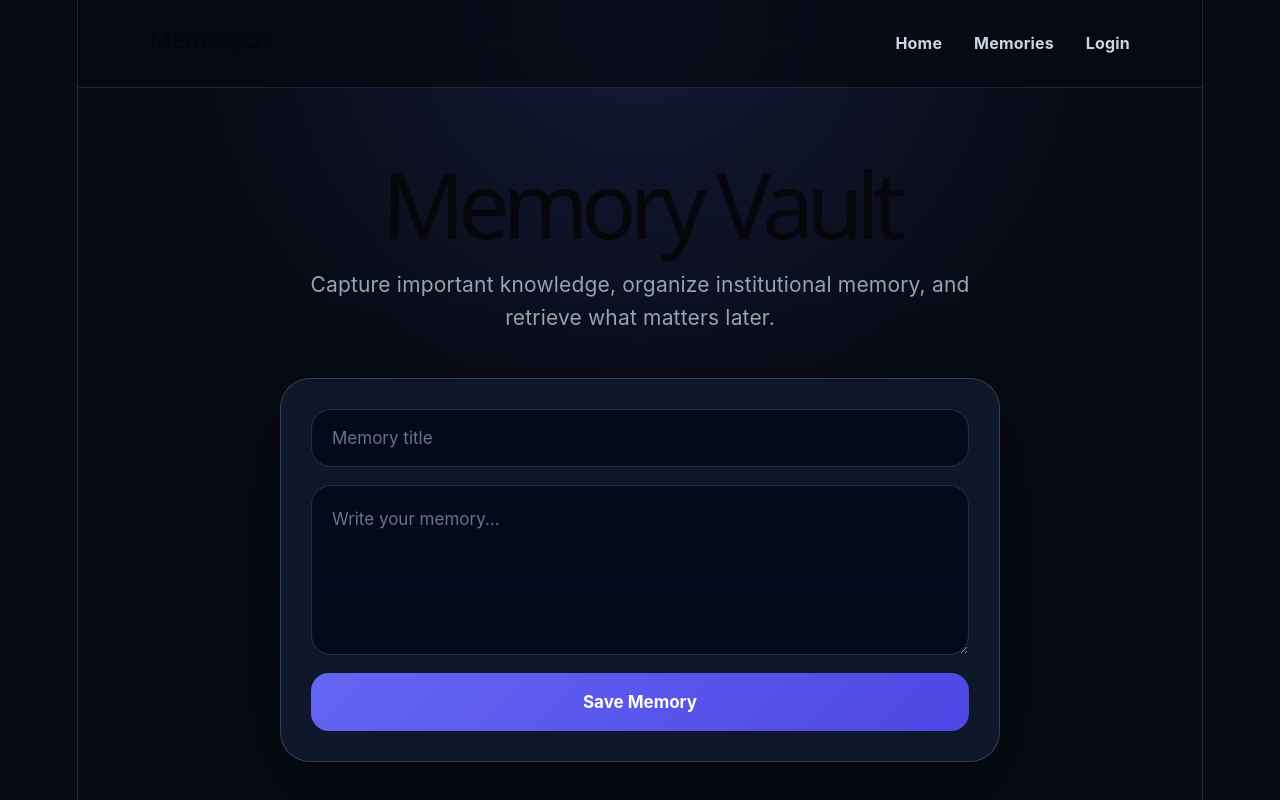
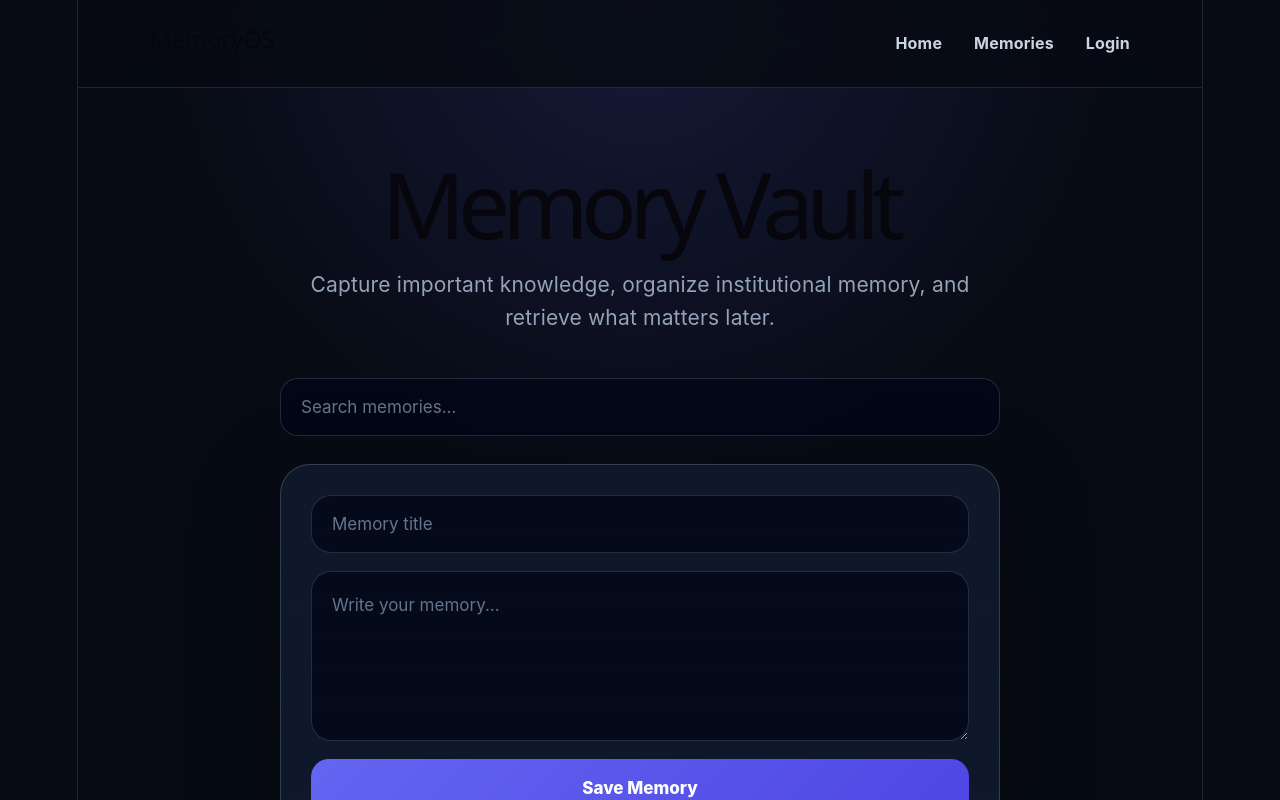
Before and after one commit to Shazeeda/MemoryOS, a React app in the folder frontend/: page /memories in a window 1280 px wide. Shown: the top 800 px of the page. Built offline with nearby package versions, Linux system fonts and the light colour scheme; no server answers; the HTML template or start-up script is replaced by a standard one.

Commit message:
Add search and improve MemoryOS SaaS interface

```diff
--- a/frontend/src/App.css
+++ b/frontend/src/App.css
@@ -132,6 +132,31 @@ nav a:hover {
   line-height: 1.55;
 }
 
+.search-bar {
+  width: min(100%, 720px);
+  height: 58px;
+  margin: 0 auto 28px;
+  display: block;
+  padding: 0 20px;
+  border: 1px solid rgba(148, 163, 184, 0.22);
+  border-radius: 18px;
+  background: rgba(2, 6, 23, 0.72);
+  color: var(--text);
+  font-size: 17px;
+  outline: none;
+  transition: all 0.2s ease;
+}
+
+.search-bar::placeholder {
+  color: #64748b;
+}
+
+.search-bar:focus {
+  border-color: var(--accent);
+  background: rgba(2, 6, 23, 0.88);
+  box-shadow: 0 0 0 4px var(--accent-soft);
+}
+
 .memory-form {
   width: min(100%, 720px);
   margin: 0 auto 72px;
@@ -189,9 +214,9 @@ nav a:hover {
   background: linear-gradient(135deg, #6366f1, #4f46e5);
   color: white;
   font-size: 17px;
-  font-weight: 700;
+  font-weight: 800;
   cursor: pointer;
-  transition: all 0.25s ease;
+  transition: transform 0.2s ease, box-shadow 0.2s ease;
 }
 
 .memory-form button:hover {
@@ -307,6 +332,11 @@ nav a:hover {
     font-size: 18px;
   }
 
+  .search-bar {
+    height: 54px;
+    margin-bottom: 22px;
+  }
+
   .memory-form {
     padding: 22px;
     border-radius: 24px;
--- /dev/null
+++ b/frontend/src/components/SearchBar.jsx
@@ -0,0 +1,13 @@
+function SearchBar({ search, setSearch }) {
+  return (
+    <input
+      type="text"
+      placeholder="Search memories..."
+      value={search}
+      onChange={(event) => setSearch(event.target.value)}
+      className="search-bar"
+    />
+  );
+}
+
+export default SearchBar;
--- a/frontend/src/pages/Memories.jsx
+++ b/frontend/src/pages/Memories.jsx
@@ -1,11 +1,13 @@
-import { useEffect, useState } from "react";
+import { useEffect, useMemo, useState } from "react";
 
 import { createMemory, fetchMemories } from "../api/memoryApi";
 import MemoryForm from "../components/MemoryForm";
 import MemoryList from "../components/MemoryList";
+import SearchBar from "../components/SearchBar";
 
 function Memories() {
   const [memories, setMemories] = useState([]);
+  const [search, setSearch] = useState("");
 
   async function loadMemories() {
     const data = await fetchMemories();
@@ -21,19 +23,37 @@ function Memories() {
     loadMemories();
   }, []);
 
+  const filteredMemories = useMemo(() => {
+    return memories.filter((memory) => {
+      const searchTerm = search.toLowerCase();
+
+      return (
+        memory.title.toLowerCase().includes(searchTerm) ||
+        memory.content.toLowerCase().includes(searchTerm)
+      );
+    });
+  }, [memories, search]);
+
   return (
     <main className="page">
       <section className="memories-page">
         <div className="memories-header">
           <h1>Memory Vault</h1>
+
           <p>
             Capture important knowledge, organize institutional memory, and
             retrieve what matters later.
           </p>
         </div>
 
+        <SearchBar
+          search={search}
+          setSearch={setSearch}
+        />
+
         <MemoryForm onSaveMemory={handleSaveMemory} />
-        <MemoryList memories={memories} />
+
+        <MemoryList memories={filteredMemories} />
       </section>
     </main>
   );
```
